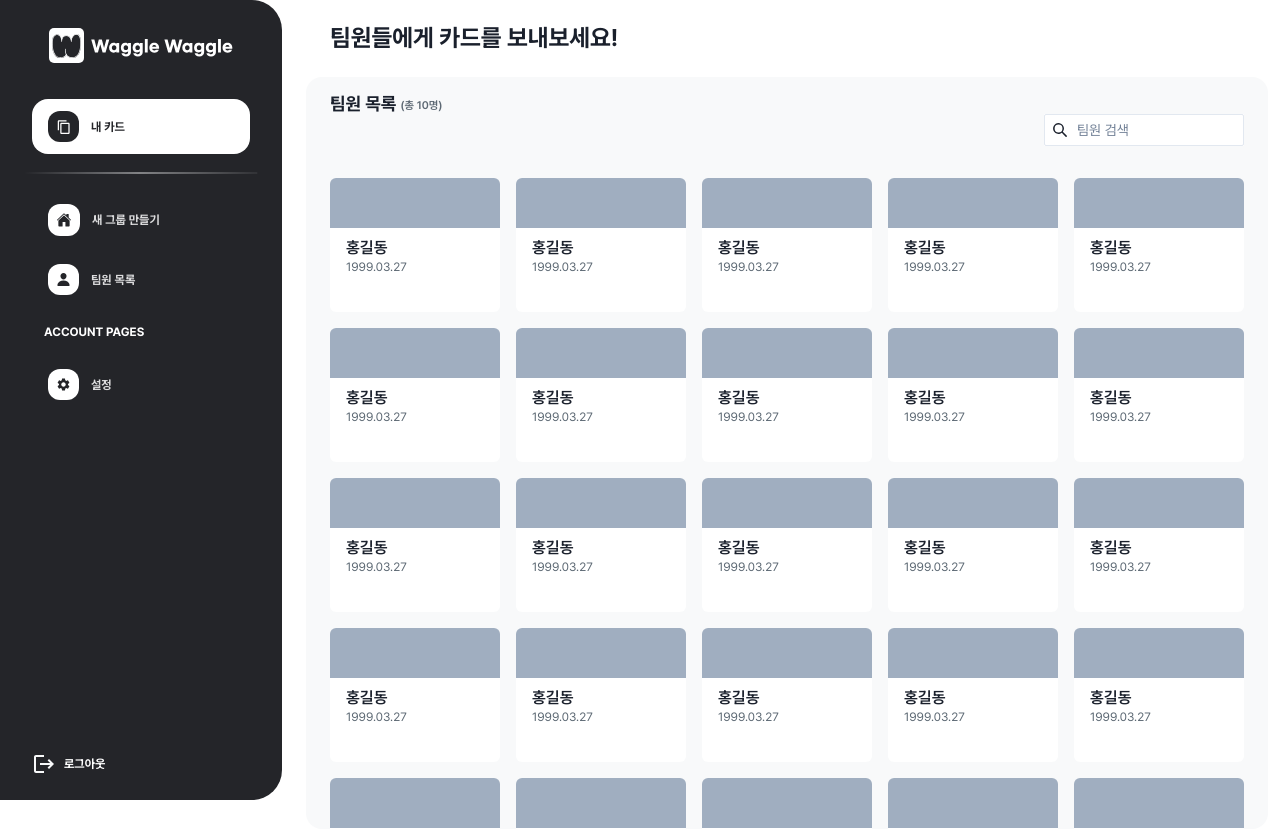
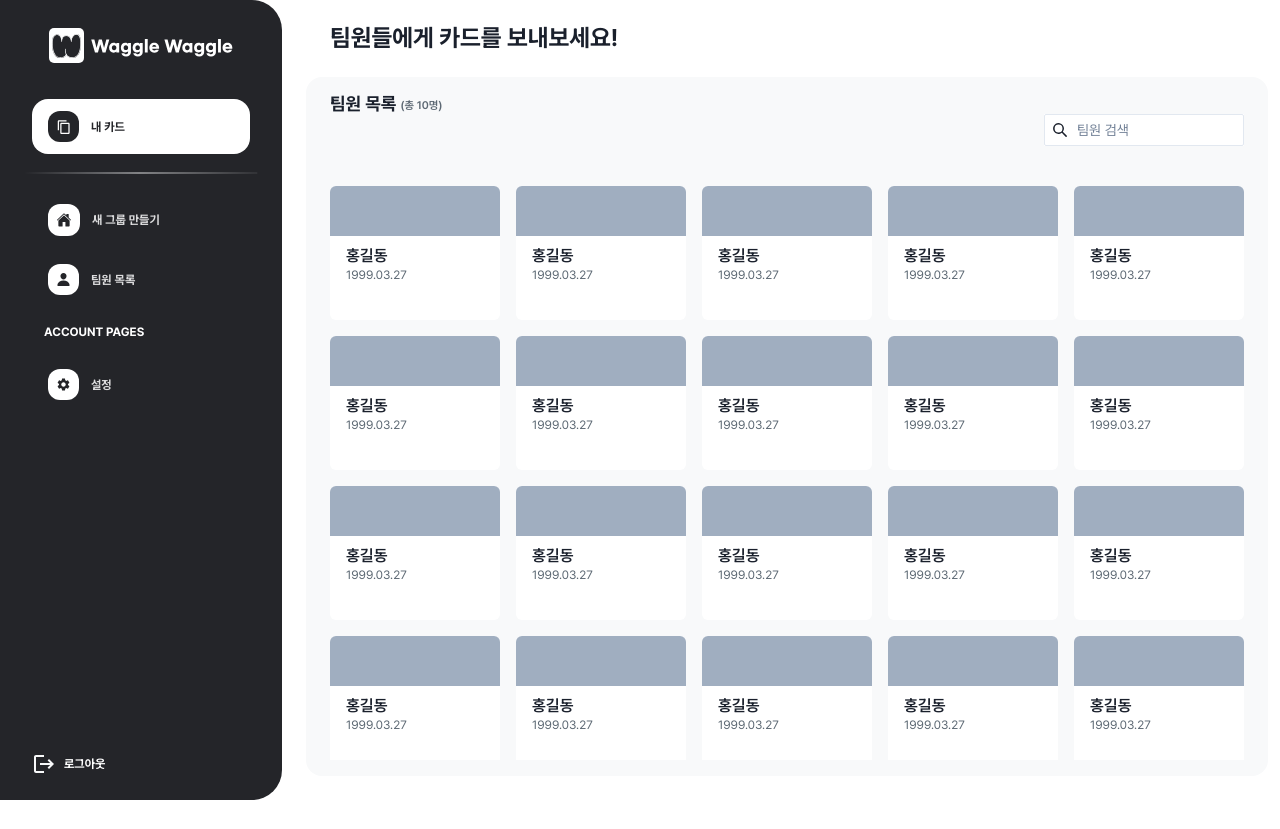
Before and after one commit to DDD-Community/DDD-10-WABLE-WEB, a Next.js app: page /1/member in a window 1280 px wide. After the commit the page ends 800 px from the top, so only its background shows below. Built offline with nearby package versions, Linux system fonts and the light colour scheme.

Commit message:
feat: 레이아웃 수정

```diff
--- a/src/components/pages/member/member-list-section.tsx
+++ b/src/components/pages/member/member-list-section.tsx
@@ -7,6 +7,7 @@ import {
   InputGroup,
   InputLeftElement,
   Text,
+  VStack,
 } from '@chakra-ui/react';
 import { SearchIcon } from '@chakra-ui/icons';
 
@@ -69,25 +70,26 @@ export default function MemberListSection() {
           (총 {n}명)
         </Text>
       </Flex>
-      <InputGroup
-        backgroundColor="white"
-        size="sm"
-        w="200px"
-        ml="auto"
-        mb="32px"
-      >
+      <VStack mx="auto" w="fit-content" overflowY="auto" alignItems="end">
+        <InputGroup backgroundColor="white" size="sm" w="200px" mb="32px">
           <InputLeftElement>
             <SearchIcon />
           </InputLeftElement>
           <Input placeholder="팀원 검색" />
         </InputGroup>
-      <Grid templateColumns="repeat(5, 1fr)" gap="16px" mx="auto">
+        <Grid
+          templateColumns="repeat(5, 1fr)"
+          gap="16px"
+          mx="auto"
+          overflowY="scroll"
+        >
           {MOCK_MEMBERS.map((member, i) => (
             <GridItem key={i} w="170px">
               <ProfileCard {...member} />
             </GridItem>
           ))}
         </Grid>
+      </VStack>
     </DashboardItem>
   );
 }
--- a/src/pages/[id]/member/index.tsx
+++ b/src/pages/[id]/member/index.tsx
@@ -9,7 +9,7 @@ export default function Member() {
       <Heading fontSize="24px" px="24px" mb="8px">
         팀원들에게 카드를 보내보세요!
       </Heading>
-      <Flex height="full" gap="16px" w="full">
+      <Flex height="full" gap="16px" w="full" overflowY="auto">
         <MemberListSection />
       </Flex>
     </GNBLayout>
```
Also changed, not shown: src/components/pages/home/card-section.tsx (+4 -8 lines). Lines whose indentation alone changed are shown as unchanged.
